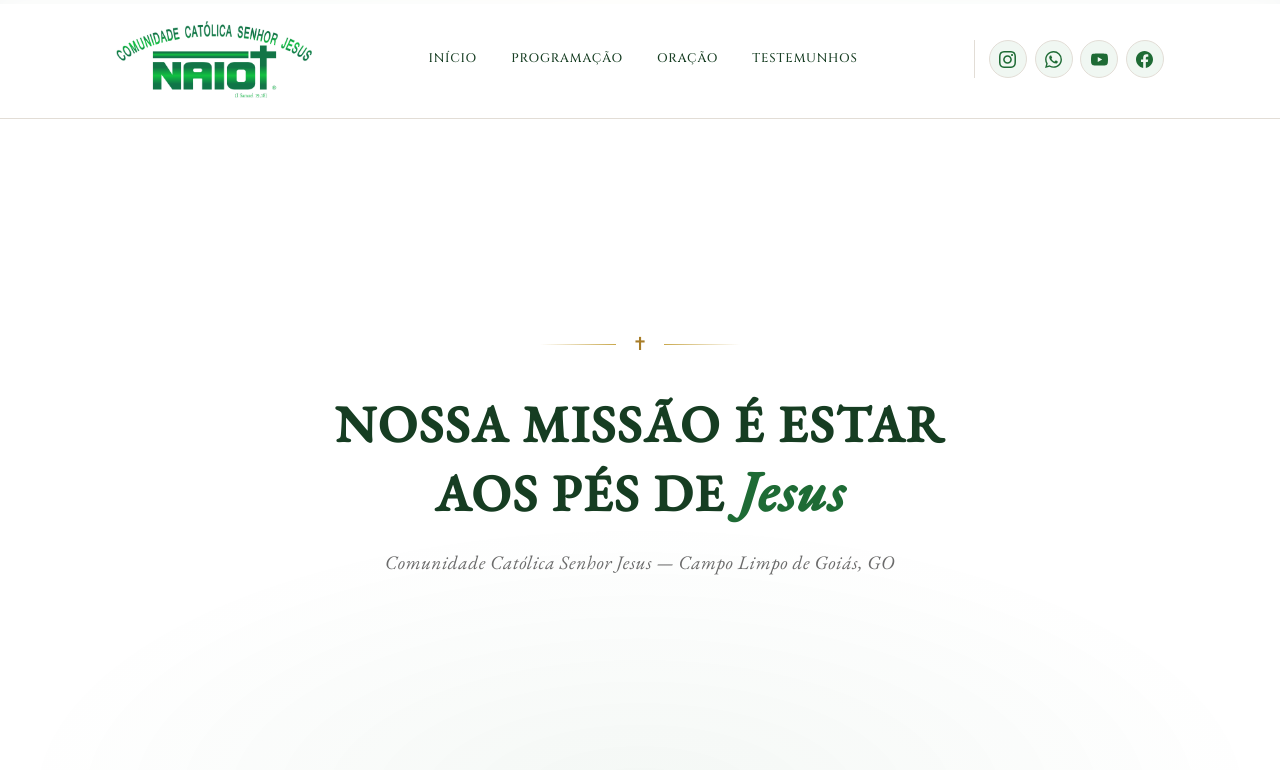
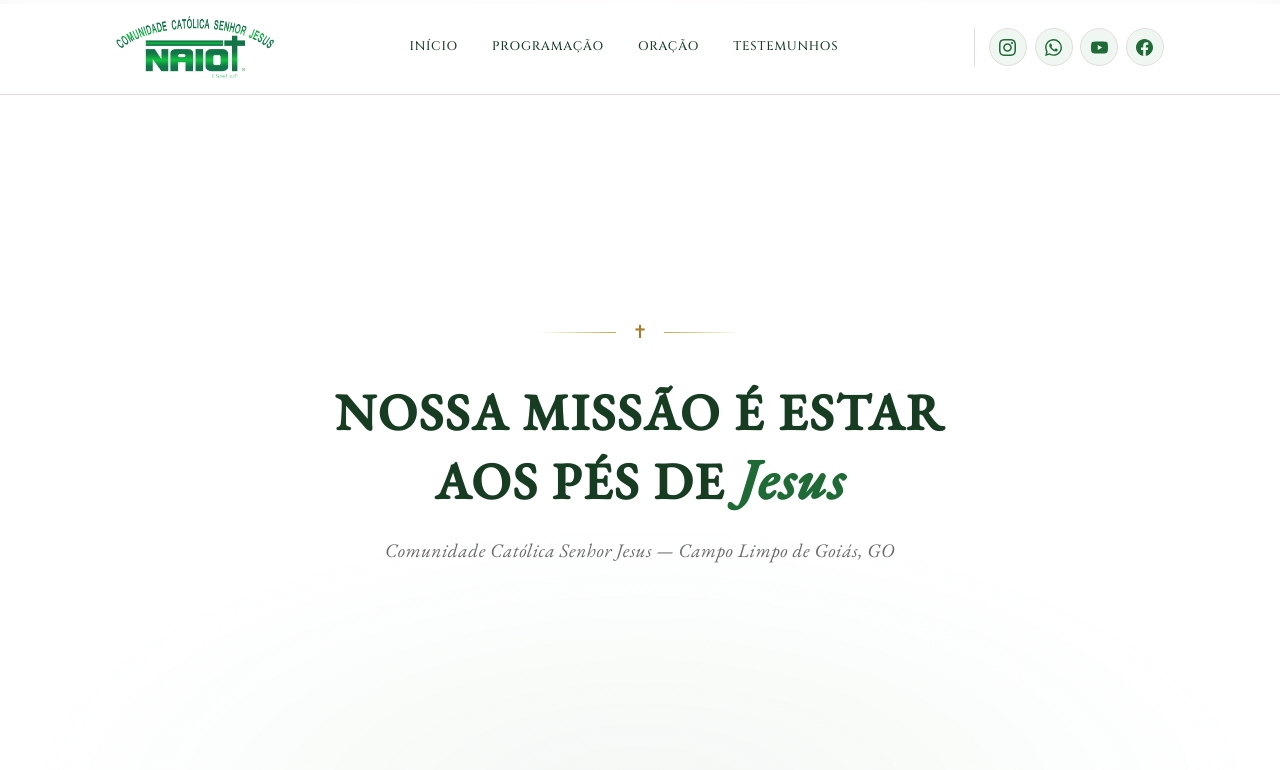
Before and after one commit to fontec-informatica/naiot, a PHP site: page / in a window 1280 px wide. Shown: the top 770 px of the page. Run offline with PHP 8.4, Linux system fonts and the light colour scheme; data that the repository does not hold is empty.

Commit message:
feat: reduz header e logo em 20% (altura e tamanho)

```diff
--- a/index.php
+++ b/index.php
@@ -84,10 +84,10 @@ function formatar_periodo(string $inicio, ?string $fim): string {
   --r:  10px;
   --rl: 18px;
   --ease: .38s cubic-bezier(.4,0,.2,1);
-  --hdr-h: 118px;
+  --hdr-h: 94px;
 }
 
-@media (max-width: 768px) { :root { --hdr-h: 90px; } }
+@media (max-width: 768px) { :root { --hdr-h: 72px; } }
 
 *, *::before, *::after { box-sizing: border-box; margin: 0; padding: 0; }
 html { scroll-behavior: smooth; -webkit-tap-highlight-color: transparent; scroll-padding-top: calc(var(--hdr-h) - clamp(60px, 8vw, 100px) + 16px); }
@@ -164,7 +164,7 @@ button { cursor: pointer; font: inherit; }
 
 /* Logo — dentro da barra, sem padding desperdiçado */
 .hdr-logo { flex-shrink: 0; display: flex; align-items: center; }
-.hdr-logo img { height: clamp(52px, 6.3vw, 77px); width: auto; mix-blend-mode: multiply; }
+.hdr-logo img { height: clamp(42px, 5vw, 62px); width: auto; mix-blend-mode: multiply; }
 .hdr-logo-txt {
   display: none; font-family: 'Cinzel', serif;
   font-size: clamp(1.2rem, 2.5vw, 1.8rem);
```
